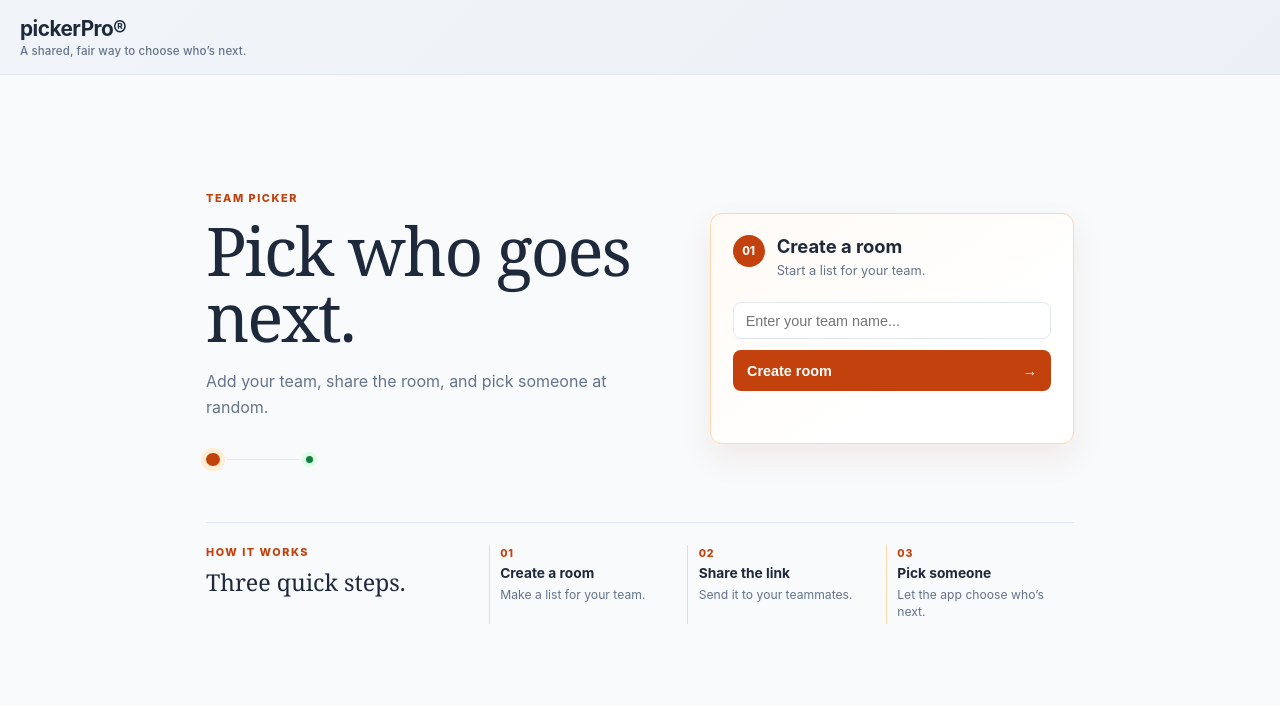
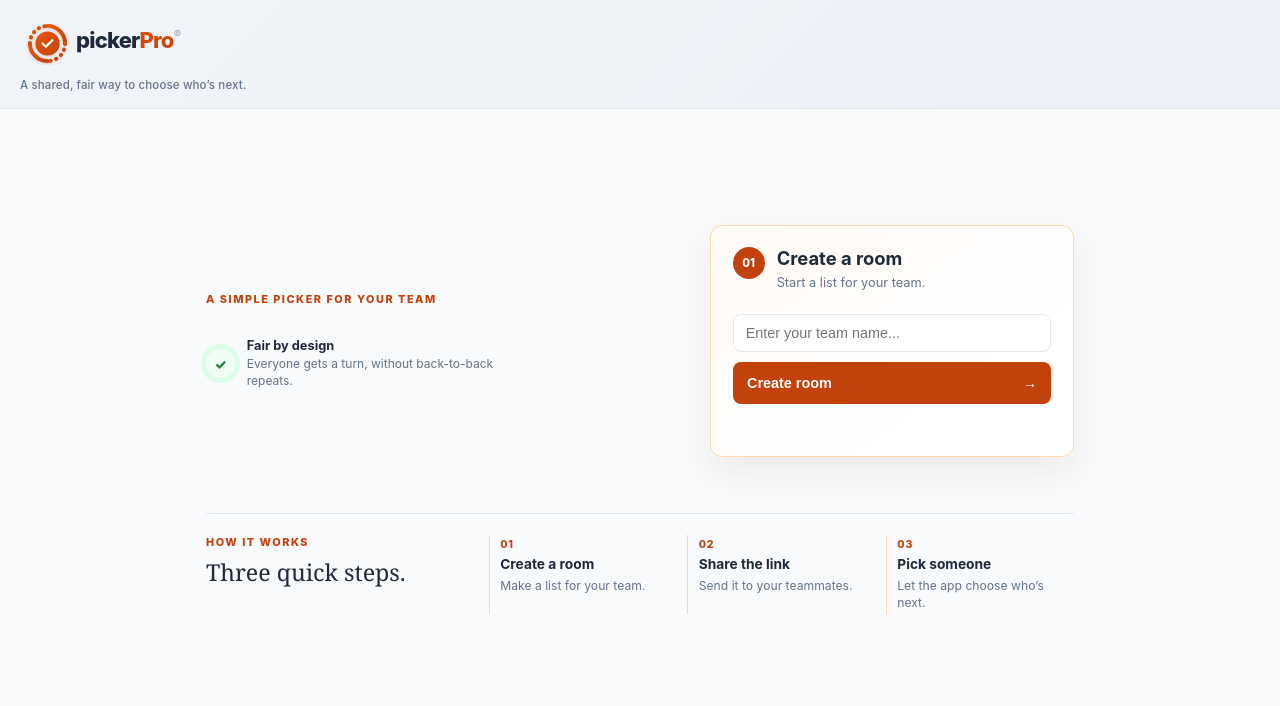
Before and after one commit to Stevesbitz/picker-pro, a FastAPI app: page / in a window 1280 px wide. Shown: the top 706 px of the page. Run offline with FastAPI, Linux system fonts and the light colour scheme.

Commit message:
logo update

```diff
--- a/app/static/styles.css
+++ b/app/static/styles.css
@@ -48,6 +48,7 @@ header {
 .header-brand { min-width: 0; }
 .header-actions { display: flex; align-items: center; gap: 0.5rem; }
 .brand-link { text-decoration: none; color: inherit; display: inline-block; }
+.brand-logo { display: block; width: min(220px, 52vw); height: auto; aspect-ratio: 4 / 1; }
 
 main {
   width: 100%;
@@ -87,10 +88,11 @@ h2 { margin-top: 0; font-size: 1.1rem; }
 .eyebrow { margin: 0 0 0.8rem; color: var(--accent); font-size: 0.68rem; font-weight: 800; letter-spacing: 0.14em; text-transform: uppercase; }
 .hero-copy h2 { max-width: 590px; margin: 0; font-family: Georgia, "Times New Roman", serif; font-size: clamp(2.25rem, 6vw, 4.2rem); line-height: 0.98; letter-spacing: -0.03em; font-weight: 500; }
 .hero-description { max-width: 430px; margin: 1.25rem 0 0; color: var(--text-secondary); font-size: 1rem; line-height: 1.6; }
-.hero-mark { display: flex; align-items: center; gap: 0.45rem; margin-top: 2rem; }
-.hero-mark-dot { width: 0.85rem; height: 0.85rem; border-radius: 50%; background: var(--accent); box-shadow: 0 0 0 5px #ffedd5; }
-.hero-mark-dot-small { width: 0.45rem; height: 0.45rem; background: var(--success); box-shadow: 0 0 0 4px #dcfce7; }
-.hero-mark-line { width: 4.5rem; height: 1px; background: var(--border-color); }
+.hero-proof { display: flex; align-items: center; gap: 0.75rem; max-width: 20rem; margin-top: 2rem; }
+.hero-proof-icon { display: grid; place-items: center; width: 1.8rem; height: 1.8rem; flex: 0 0 auto; border-radius: 50%; background: var(--success-bg); color: var(--success); box-shadow: 0 0 0 5px #dcfce7; font-size: 0.85rem; font-weight: 800; }
+.hero-proof-copy { display: flex; flex-direction: column; gap: 0.18rem; }
+.hero-proof-copy strong { color: var(--text-primary); font-size: 0.8rem; }
+.hero-proof-copy span { color: var(--text-secondary); font-size: 0.75rem; line-height: 1.4; }
 .room-create-panel { padding: 1.35rem; border: 1px solid #fed7aa; border-radius: 12px; background: linear-gradient(145deg, #fffaf5, #ffffff 68%); box-shadow: 0 14px 32px rgb(154 52 18 / 0.08); }
 .panel-heading { display: flex; gap: 0.75rem; align-items: flex-start; margin-bottom: 1.35rem; }
 .panel-index { display: grid; place-items: center; width: 2rem; height: 2rem; flex: 0 0 auto; border-radius: 50%; background: var(--accent); color: #ffffff; font-size: 0.7rem; font-weight: 800; }
--- a/app/templates/components/header.html
+++ b/app/templates/components/header.html
@@ -1,7 +1,7 @@
 <header>
   <div class="header-brand">
     <a href="/" class="brand-link">
-      <h1>pickerPro®</h1>
+      <img class="brand-logo" src="/static/gemini-svg.svg" alt="pickerPro" />
     </a>
     <p class="subtitle">A shared, fair way to choose who’s next.</p>
     {% if room %}
--- a/app/templates/pages/home.html
+++ b/app/templates/pages/home.html
@@ -1,12 +1,14 @@
 <section class="home-hero" aria-labelledby="home-title">
   <div class="hero-copy">
-    <p class="eyebrow">Team picker</p>
-    <h2 id="home-title">Pick who goes next.</h2>
-    <p class="hero-description">Add your team, share the room, and pick someone at random.</p>
-    <div class="hero-mark" aria-hidden="true">
-      <span class="hero-mark-dot"></span>
-      <span class="hero-mark-line"></span>
-      <span class="hero-mark-dot hero-mark-dot-small"></span>
+    <p class="eyebrow">A simple picker for your team </p>
+    <!-- <h2 id="home-title">to choose who goes next.</h2> -->
+    <!-- <p class="hero-description">Add your team, share the room, and pick someone at random.</p> -->
+    <div class="hero-proof" aria-label="Fair by design">
+      <span class="hero-proof-icon" aria-hidden="true">✓</span>
+      <span class="hero-proof-copy">
+        <strong>Fair by design</strong>
+        <span>Everyone gets a turn, without back-to-back repeats.</span>
+      </span>
     </div>
   </div>
 
```
Also changed, not shown: app/static/gemini-svg.svg (added).
